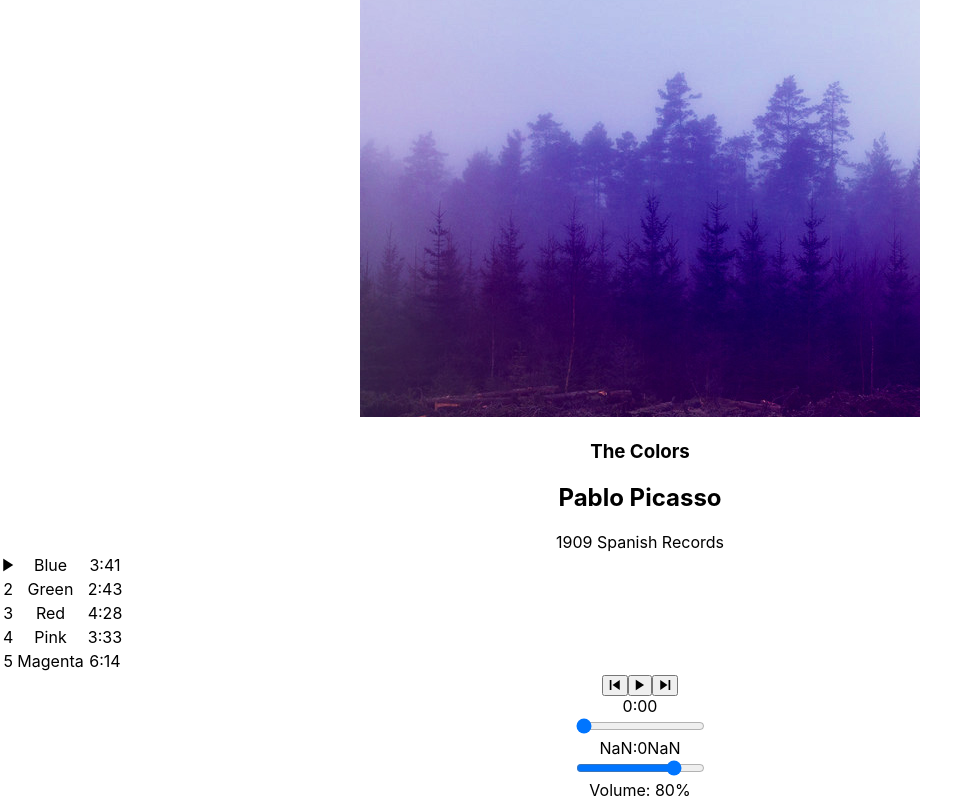
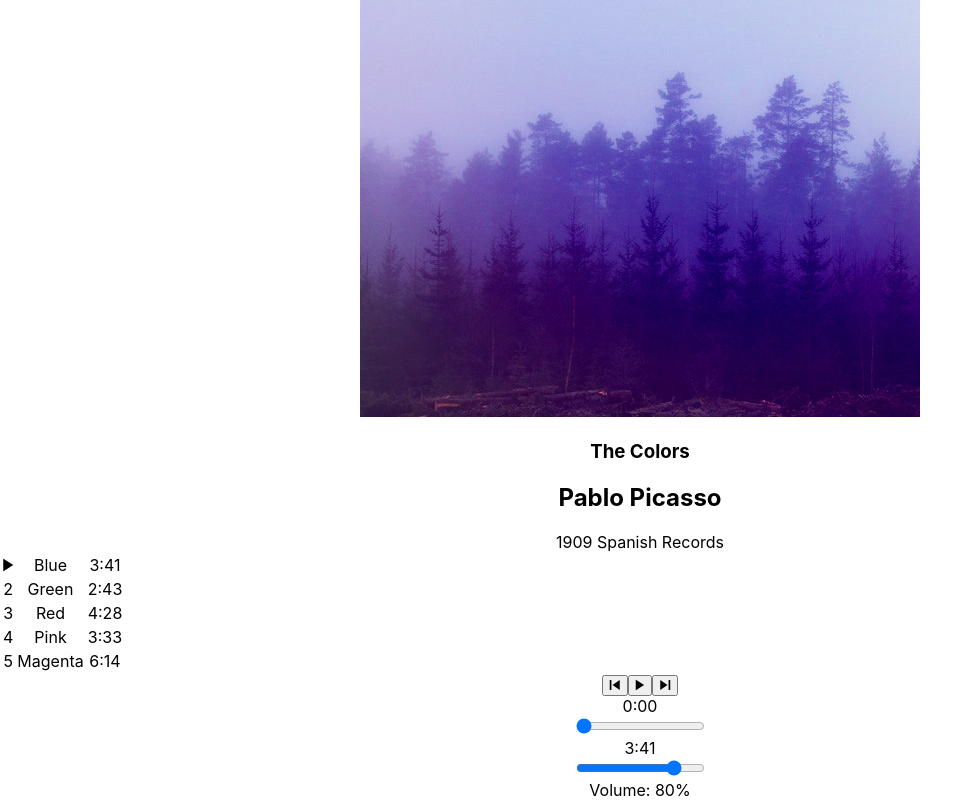
Before and after one commit to danis-developments/bloc-jams-react, a React (Create React App) app: page /album/the-colors in a window 1280 px wide. Shown: the part 943-1743 px from the top of the page, without its empty margins (0-980 px from the left). Built offline with nearby package versions, Linux system fonts and the light colour scheme.

Commit message:
In Album.js moved logic to determine play/pause icon/song number to function songNumberPlayPauseIcon

```diff
--- a/src/components/Album.js
+++ b/src/components/Album.js
@@ -116,6 +116,16 @@ class Album extends Component {
                   });
   }
 
+  songNumberPlayPauseIcon(song, index){
+    if((song === this.state.currentSong) && this.state.isPlaying){
+      return (<span className="ion-md-pause"></span>)
+    } else if (index === this.state.album.songs.findIndex(song => this.state.currentSong === song) || index === this.state.focusedSongNumber){
+     return (<span className="ion-md-play"></span>)
+    } else {
+      return (index + 1)
+    }
+  }
+
   render() {
     return (
       <section className="album">
@@ -135,21 +145,12 @@ class Album extends Component {
           </colgroup>
           <tbody>
             {this.state.album.songs.map((song, index) => {
-              let songNumberContent;
-              if((song === this.state.currentSong) && this.state.isPlaying){
-                songNumberContent = (<span className="ion-md-pause"></span>)
-              } else if (index === this.state.album.songs.findIndex(song => this.state.currentSong === song) || index === this.state.focusedSongNumber){
-                songNumberContent = (<span className="ion-md-play"></span>)
-              } else {
-                songNumberContent = (index + 1)
-              }
-
               return (<tr className="song"
                           key={index}
                           onClick={() => this.handleSongClick(song, index)}
                           onMouseEnter={() => this.handleSongMouseEnter(index)}
                           onMouseLeave={() => this.handleSongMouseLeave()} >
-                        <td className="songNumber">{songNumberContent}</td>
+                        <td className="songNumber">{this.songNumberPlayPauseIcon(song, index)}</td>
                         <td>{song.title}</td>
                         <td>{formatTime(song.duration)}</td>
                       </tr>)
@@ -160,8 +161,8 @@ class Album extends Component {
         <PlayerBar
           isPlaying={this.state.isPlaying}
           currentSong={this.state.currentSong}
-          currentTime={this.audioElement.currentTime}
-          duration={this.audioElement.duration}
+          currentTime={this.state.currentTime}
+          duration={this.state.duration}
           volume={this.state.volume}
           handleNextClick={() => this.handleNextClick()}
           handlePrevClick={() => this.handlePrevClick()}
```
